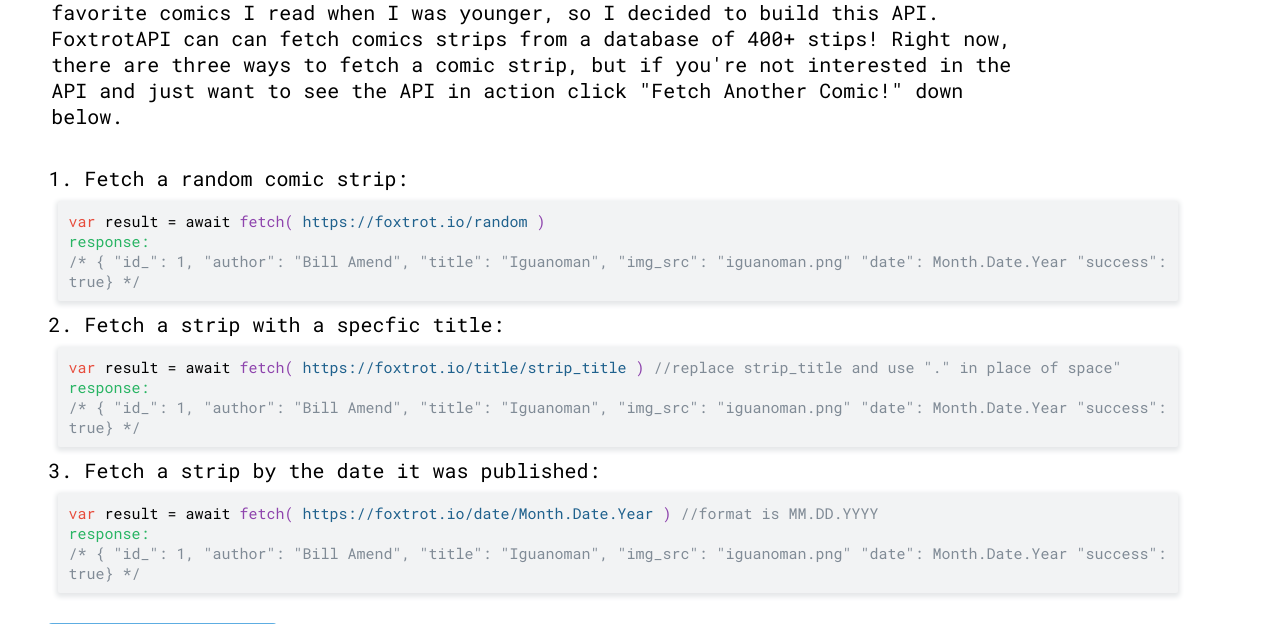
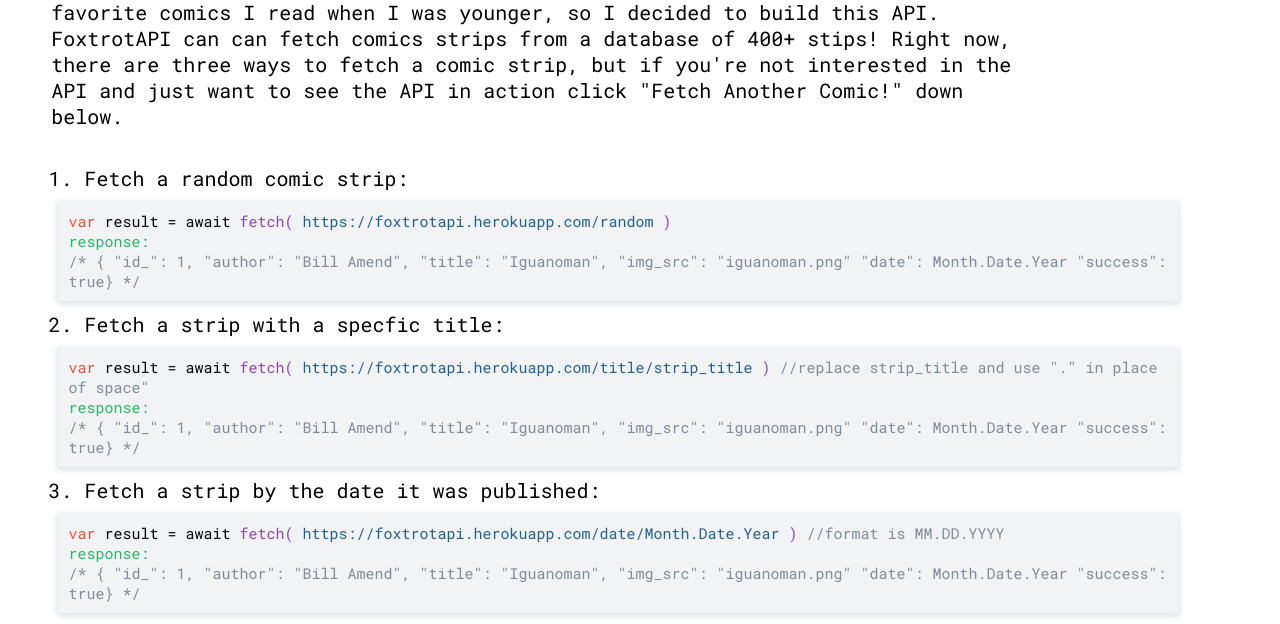
Before and after one commit to adiram359/FoxtrotAPI, a Flask app: page / in a window 1280 px wide. Shown: the part 134-758 px from the top of the page. Run offline with Flask 2, Linux system fonts and the light colour scheme; data that the repository does not hold is empty.

Commit message:
changed fetch urls

```diff
--- a/templates/index.html
+++ b/templates/index.html
@@ -36,7 +36,7 @@
         <span style="color:#E74C3C"> var </span>
         result = await
         <span style="color:#8E44AD">fetch(
-          <span style="color:#1F618D">https://foxtrot.io/random</span>
+          <span style="color:#1F618D">https://foxtrotapi.herokuapp.com/random</span>
           )
         </span>
       </p>
@@ -56,7 +56,7 @@
         <span style="color:#E74C3C"> var </span>
         result = await
         <span style="color:#8E44AD">fetch(
-          <span style="color:#1F618D">https://foxtrot.io/title/strip_title</span>
+          <span style="color:#1F618D">https://foxtrotapi.herokuapp.com/title/strip_title</span>
           )
           <span style="color:#808B96">
             //replace strip_title and use "." in place of space"
@@ -80,7 +80,7 @@
         <span style="color:#E74C3C"> var </span>
         result = await
         <span style="color:#8E44AD">fetch(
-          <span style="color:#1F618D">https://foxtrot.io/date/Month.Date.Year</span>
+          <span style="color:#1F618D">https://foxtrotapi.herokuapp.com/date/Month.Date.Year</span>
           )
           <span style="color:#808B96"> //format is MM.DD.YYYY </span>
         </span>
```
